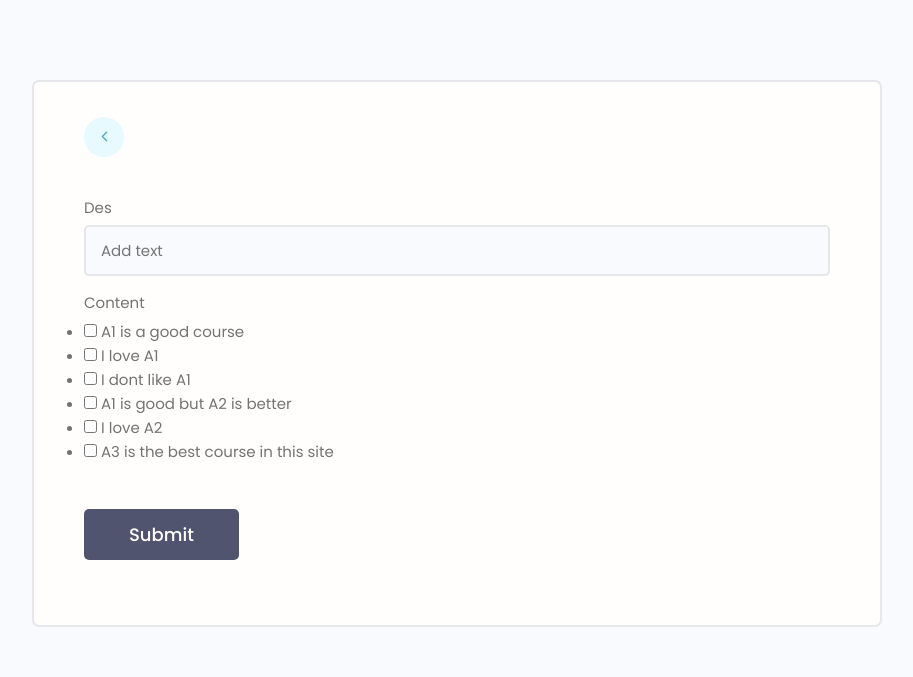
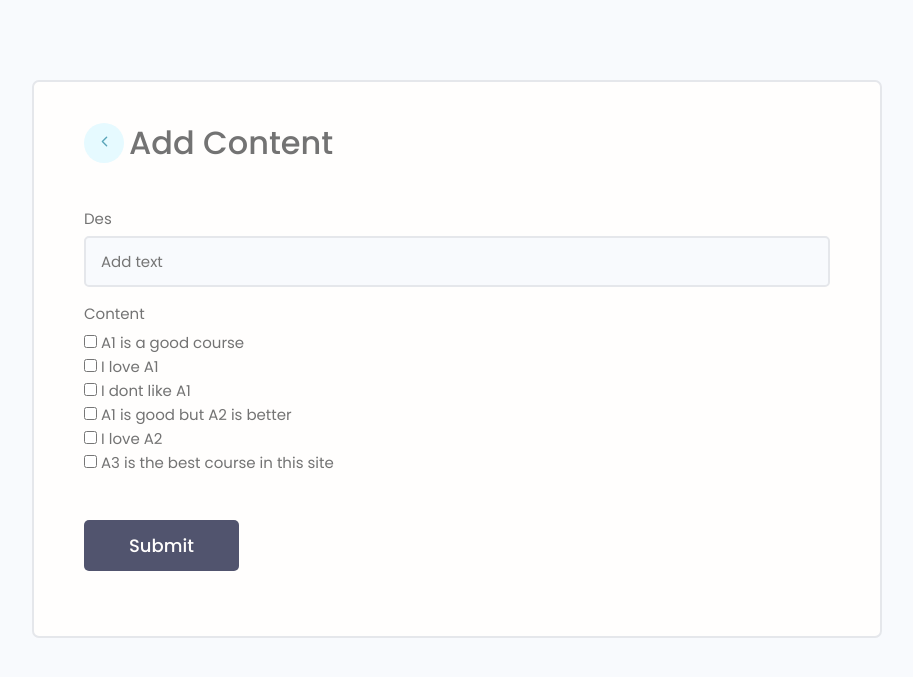
Before and after one commit to AlirezaAhmadiHadi/Internet-Engineering, a Django app: page /create-content in a window 1280 px wide. Shown: the part 79-756 px from the top of the page, without its empty margins (183-1096 px from the left). Run offline with Django 3.2, Linux system fonts and the light colour scheme; data comes from the database, SQL or seed files in the repository.

Commit message:
add header

```diff
--- a/projects/templates/projects/Contents/Content_form.html
+++ b/projects/templates/projects/Contents/Content_form.html
@@ -4,7 +4,12 @@
 <main class="formPage my-xl">
     <div class="content-box">
         <div class="formWrapper">
-            <a class="backButton" href="{% url 'allContents' %}"><ion-icon name="chevron-back-outline"></ion-icon></a>
+            <div class="form-header">
+                <a class="backButton" href="{% url 'allContents' %}">
+                    <ion-icon name="chevron-back-outline"></ion-icon>
+                </a>
+                <h3 class="form-header--content">Add Content</h3>
+            </div>
             <br>
 
             <form class="form" method="POST" enctype="multipart/form-data">
--- a/static/styles/main.css
+++ b/static/styles/main.css
@@ -24,3 +24,16 @@
 .content--table {
     display: flex;
 }
+
+.form-header {
+    display: flex;
+    align-items: center;
+}
+
+.form-header--content {
+    margin-left: 5px;
+}
+
+.form__field ul {
+    list-style: none;
+}
```
Also changed, not shown: projects/templates/projects/Courses/Course_form.html (+6 -1 lines), projects/templates/projects/Registrations/Registration_form.html (+6 -1 lines), projects/templates/projects/Students/Student_form.html (+6 -1 lines).
